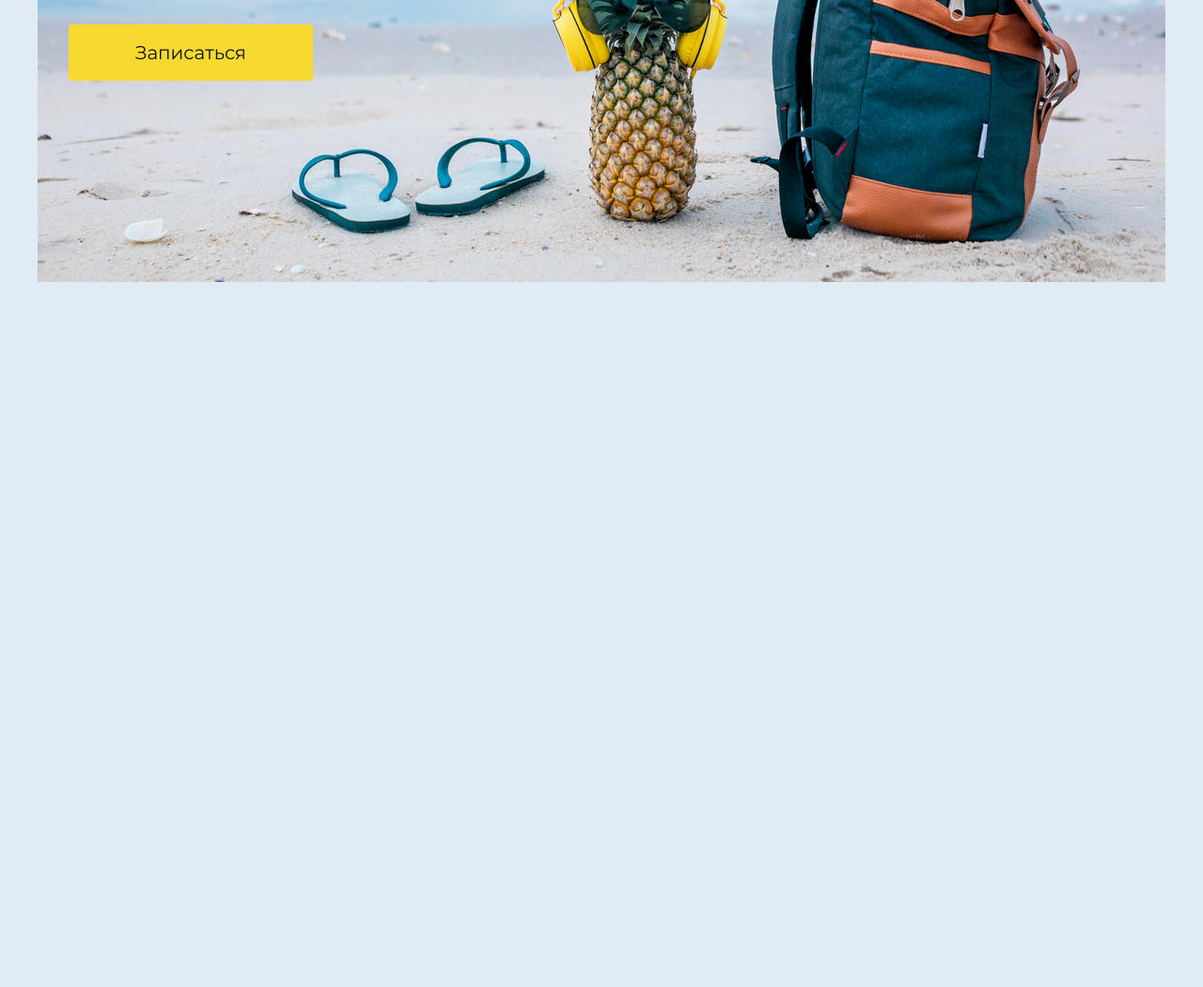
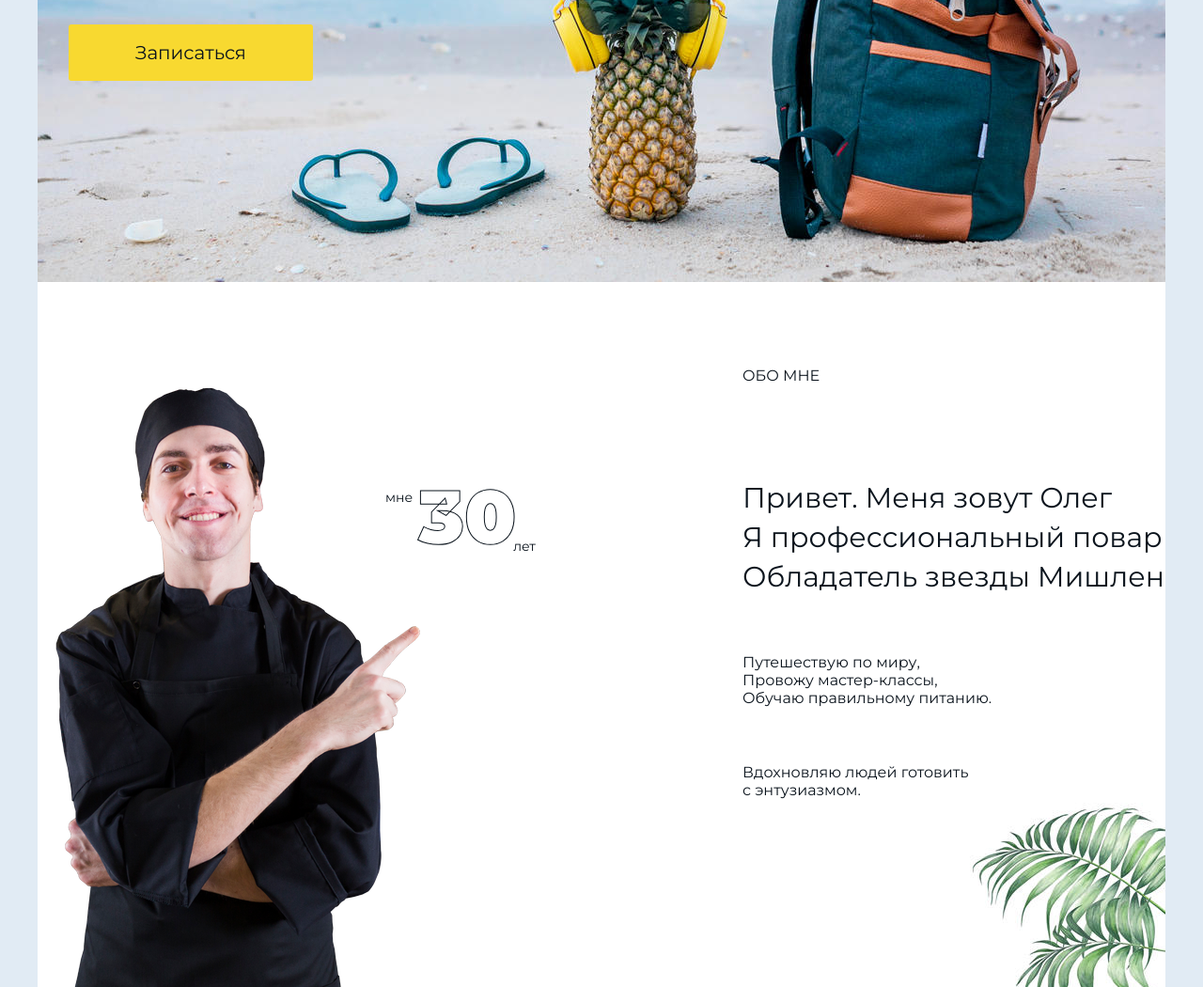
Before and after one commit to Adcku/cook-travel, a plain HTML site: page index.html in a window 1280 px wide. Shown: the part 500-1550 px from the top of the page at 94% size. Before the commit the page ends 800 px from the top, so only its background shows below. Drawn offline with Linux system fonts and the light colour scheme.

Commit message:
второй блок начало

```diff
--- a/index.html
+++ b/index.html
@@ -109,5 +109,32 @@
         <a href="">Записаться</a>
       </section>
     </header>
+    <section class="about">
+      <div class="left">
+        <div class="men"></div>
+        <div class="number-30">
+          <div class="text-top">мне</div>
+          <div class="num">30</div>
+          <div class="text-bottom">лет</div>
+        </div>
+      </div>
+      <div class="right">
+        <h2>Обо мне</h2>
+        <p class="description">
+          Привет. Меня зовут Олег<br />
+          Я профессиональный повар Обладатель звезды Мишлен
+        </p>
+        <p>
+          Путешествую по миру, <br />
+          Провожу мастер-классы,<br />
+          Обучаю правильному питанию.
+        </p>
+        <p>
+          Вдохновляю людей готовить<br />
+          с энтузиазмом.
+        </p>
+        <div class="list"></div>
+      </div>
+    </section>
   </div>
 </html>
--- a/static/CSS/style.css
+++ b/static/CSS/style.css
@@ -14,13 +14,13 @@ body {
 header {
   background-image: url("../images/fon-top.jpg"); /*Картинка первого блока*/
   background-size: cover; /*Растяжка по ширине элементов*/
-  background-position-x: center; /*Центровка Картинки*/
+  background-position-x: center; /*Задает положение фонового изображения внутри элемента по горизонтали.*/
   height: 100vh; /*Размер экрана*/
   width: 100%; /*Ширина картинки*/
   position: relative; /*Родительская область*/
 }
 header nav {
-  position: absolute; /*Дочерняя область*/
+  position: absolute; /*способ позиционирования элемента относительно окна браузера*/
   top: 45px; /*Отступ сверху*/
   left: 50%; /*Отступ слева*/
   transform: translateX(-50%); /*Сдвиг по горизонтали по Х*/
@@ -66,7 +66,7 @@ header section.icons svg:hover {
 }
 header section.title {
   /*Заголовок*/
-  position: absolute;
+  position: absolute; /*способ позиционирования элемента относительно окна браузера*/
   top: 207px; /*Отступ сверху*/
   left: 33px; /*Отступ слева*/
 }
@@ -94,3 +94,89 @@ header section.title a:hover {
   /*При наведении меняет цвет т.е активность*/
   background-color: #f1eac4; /*цвет активности*/
 }
+
+/*блок обо мне*/
+section.about {
+  background-color: white; /*цвет заднего фона 2 блока*/
+  height: 750px; /*высота блока*/
+}
+/*левая часть блока*/
+section.about div.left {
+  float: left; /*левая часть 2 блока (float  команда устарела в данный момент используют другие особенно для адаптивных сайтов)*/
+  width: 750px; /*ширина левого блока*/
+  height: 750px;
+  position: relative; /*способ позиционирования элемента внутри*/
+}
+
+section.about div.left div.men {
+  width: 457px;
+  height: 740px;
+  background-image: url("../images/men.png");
+  background-position-x: -210px; /*Задает положение фонового изображения внутри элемента по горизонтали.*/
+  position: absolute;
+  bottom: 0px;
+}
+
+section.about div.left div.number-30 {
+  position: absolute;
+  width: 160px;
+  height: 70px;
+  top: 220px;
+  left: 370px;
+}
+
+section.about div.left div.number-30 div.text-top {
+  position: absolute;
+  top: 0px;
+  font-size: 14px;
+}
+
+section.about div.left div.number-30 div.num {
+  font-weight: 900;
+  font-size: 80px;
+  -webkit-text-stroke: 1px #0b141d; /*определяет ширину контура текста, работает только в браузере  google*/
+  color: #fff;
+  position: absolute;
+  top: 0px;
+  left: 35px;
+  line-height: 60px;
+}
+
+section.about div.left div.number-30 div.text-bottom {
+  position: absolute;
+  right: 0px;
+  bottom: 0px;
+  font-size: 14px;
+}
+
+/*правая часть блока*/
+section.about div.right {
+  width: 450px; /*ширина правого блока*/
+  float: left;
+  position: relative; /*способ позиционирования элемента внутри*/
+  height: 750px; /*высота правого блока*/
+}
+section.about div.right h2 {
+  font-size: 16px; /*размер шрифта*/
+  text-transform: uppercase; /*Управляет преобразованием текста элемента в заглавные или прописные символы.*/
+  font-style: normal; /*начертание шрифта*/
+  font-weight: 400; /*определяет толщину текста исходя из размера например 400-normal,700-bold*/
+  margin: 90px 0 100px 0;
+}
+section.about div.right p {
+  margin-bottom: 60px;
+}
+section.about div.right p.description {
+  font-size: 30px; /*размер шрифта*/
+  line-height: 140%; /*интерлиньяж - межстрочный интервал*/
+}
+section.about div.right div.list {
+  position: absolute;
+  width: 250px; /*ширина изображения*/
+  height: 220px; /*высота изображения*/
+  background-image: url("../images/list.jpg");
+  background-position-y: 0px; /*Задает положение фонового изображения внутри элемента по вертикали.*/
+  right: 0px; /*определяет расстояние от правого края родительского элемента, не включая отступ, поле и ширину рамки, до правого края дочернего элемента.*/
+  bottom: 0px; /*Устанавливает положение нижнего края содержимого элемента без учета толщины рамок и отступов.*/
+  transform: matrix(-1, 0, 0, 1, 0, 0); /*трансформация объекта*/
+}
```
